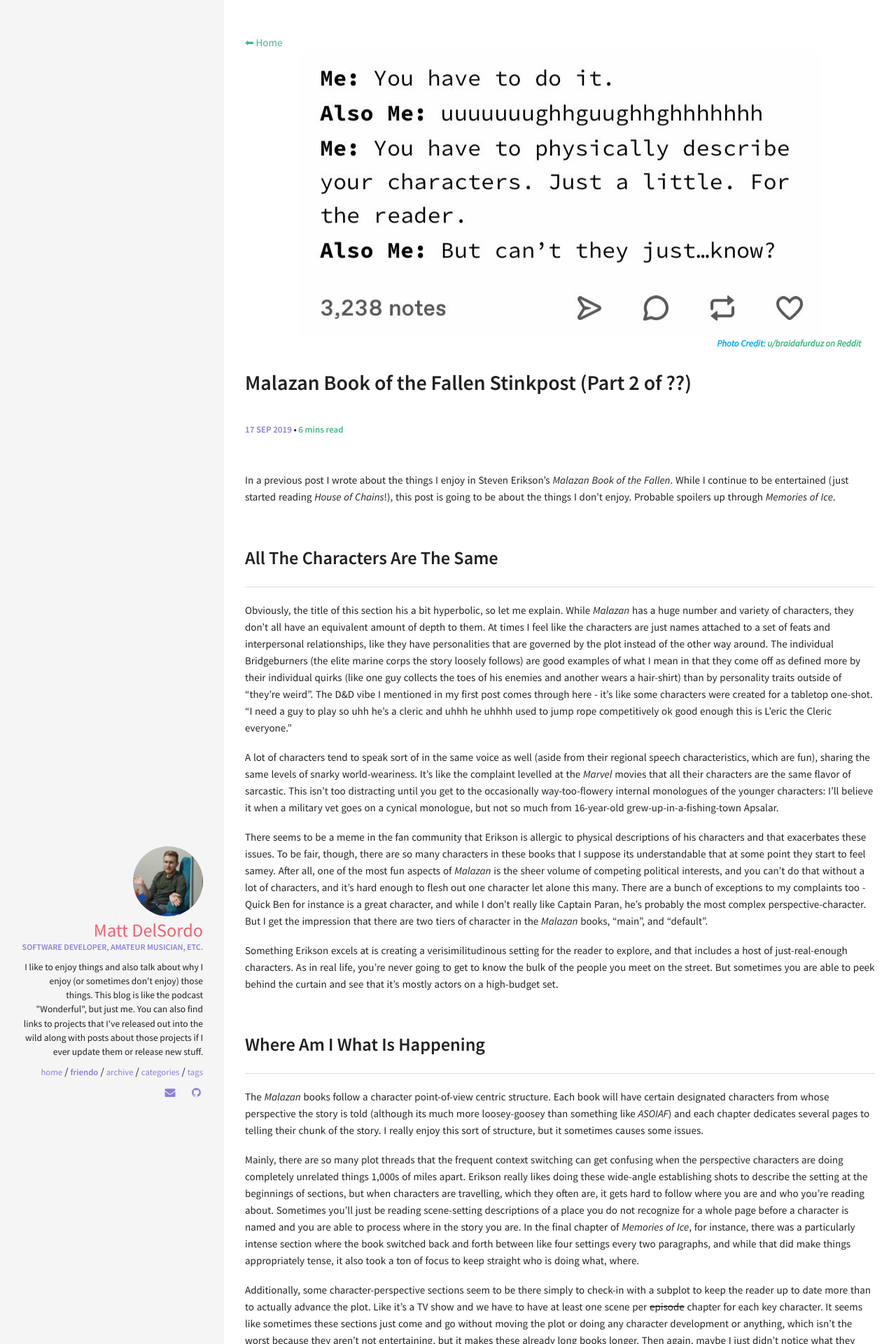
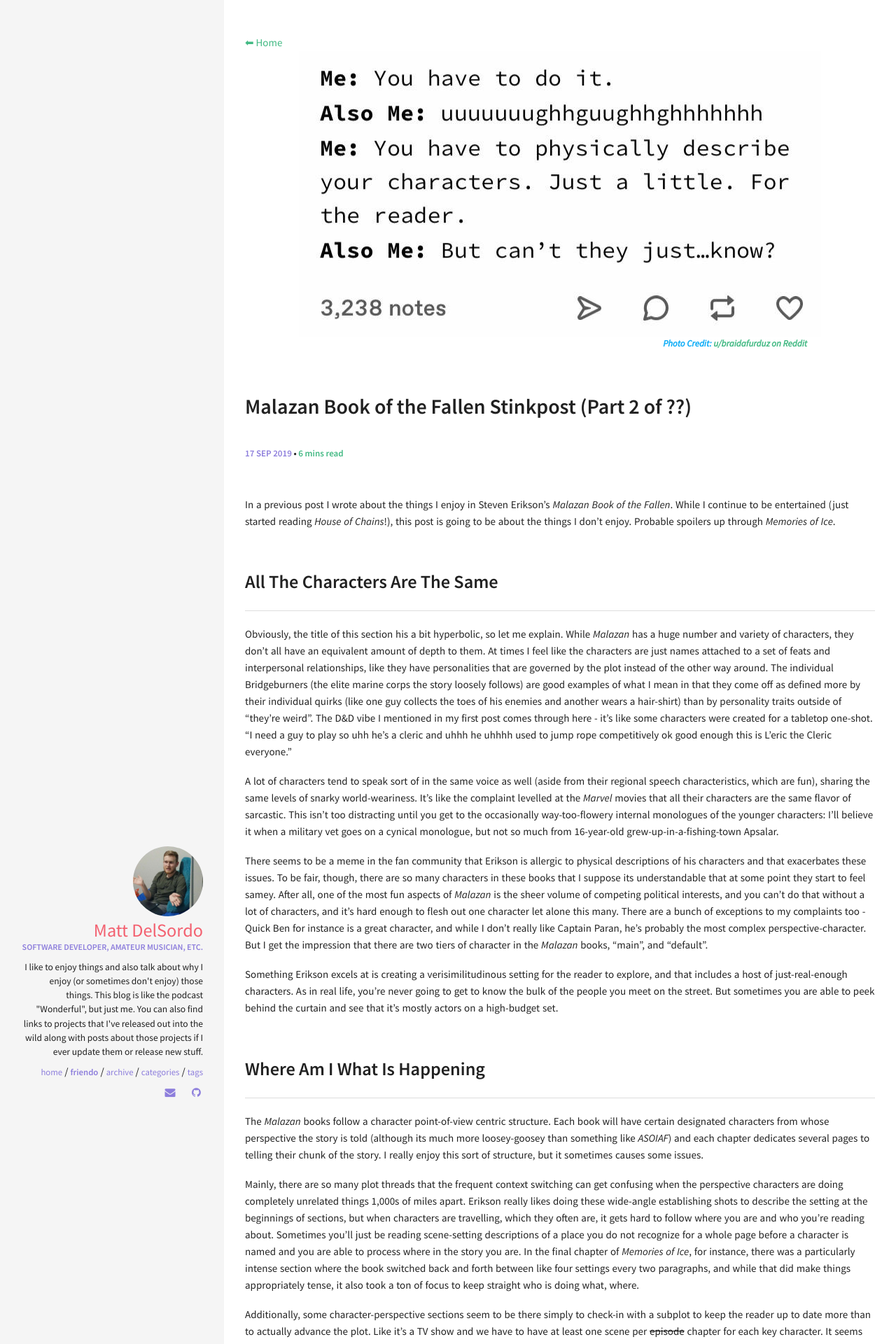
Before and after one commit to mattdelsordo/mattdelsordo.github.io, a Jekyll site: the page built from _posts/2019-09-17-malazan2.md, in a window 1280 px wide. Shown: the top 1920 px of the page at 70% size. Built offline with Jekyll 4.4.1, drawn with Linux system fonts in a browser that asks for light colours.

Commit message:
fix feature image captions being too far right

```diff
--- a/_layouts/post.html
+++ b/_layouts/post.html
@@ -2,23 +2,21 @@
 layout: default
 ---
 
-<a href= "{{ site.url }}/" >
+<a href="{{ site.url }}/">
   &#x2B05; Home
 </a>
 {% if page.image.feature %}
-<div class="post-image-feature">
-  <img class="feature-image" src=
-  {% if page.image.feature contains 'https' or page.image.feature contains 'http' %}
-  "{{ page.image.feature }}"
-  {% else %}
-  "{{ site.url }}/img/{{ page.image.feature }}"
-  {% endif %}
-  alt="{{ page.title | escape }} feature image">
+<div class="centering-container">
+  <div class="post-image-feature">
+    <img
+      src={% if page.image.feature contains 'https' or page.image.feature contains 'http' %} "{{ page.image.feature }}"
+      {% else %} "{{ site.url }}/img/{{ page.image.feature }}" {% endif %} alt="{{ page.title | escape }} feature image">
 
-  {% if page.image.credit %}
-  <span class="image-credit">Photo Credit: <a href="{{ page.image.creditlink }}">{{ page.image.credit }}</a></span>
-  {% endif %}
-</div><!-- /.image-wrap -->
+    {% if page.image.credit %}
+    <span>Photo Credit: <a href="{{ page.image.creditlink }}">{{ page.image.credit }}</a></span>
+    {% endif %}
+  </div>
+</div>
 {% endif %}
 
 
@@ -44,19 +42,24 @@
   <h6>Share on: </h6>
   <ul>
     <li>
-      <a href="https://twitter.com/intent/tweet?text={{ site.url }}{{ page.url }}" class="twitter btn" title="Share on Twitter"><i class="fa fa-twitter"></i><span> Twitter</span></a>
+      <a href="https://twitter.com/intent/tweet?text={{ site.url }}{{ page.url }}" class="twitter btn"
+        title="Share on Twitter"><i class="fa fa-twitter"></i><span> Twitter</span></a>
     </li>
     <li>
-      <a href="https://www.facebook.com/sharer/sharer.php?u={{ site.url }}{{ page.url }}" class="facebook btn" title="Share on Facebook"><i class="fa fa-facebook"></i><span> Facebook</span></a>
+      <a href="https://www.facebook.com/sharer/sharer.php?u={{ site.url }}{{ page.url }}" class="facebook btn"
+        title="Share on Facebook"><i class="fa fa-facebook"></i><span> Facebook</span></a>
     </li>
     <li>
-      <a href="https://plus.google.com/share?url={{ site.url }}{{ page.url }}" class="google-plus btn" title="Share on Google Plus"><i class="fa fa-google-plus"></i><span> Google+</span></a>
+      <a href="https://plus.google.com/share?url={{ site.url }}{{ page.url }}" class="google-plus btn"
+        title="Share on Google Plus"><i class="fa fa-google-plus"></i><span> Google+</span></a>
     </li>
     <li>
-      <a href="https://news.ycombinator.com/submitlink?u={{ site.url }}{{ page.url }}" class="hacker-news btn" title="Share on Hacker News"><i class="fa fa-hacker-news"></i><span> Hacker News</span></a>
+      <a href="https://news.ycombinator.com/submitlink?u={{ site.url }}{{ page.url }}" class="hacker-news btn"
+        title="Share on Hacker News"><i class="fa fa-hacker-news"></i><span> Hacker News</span></a>
     </li>
     <li>
-      <a href="https://www.reddit.com/submit?url={{ site.url }}{{ page.url }}" class="reddit btn" title="Share on Reddit"><i class="fa fa-reddit"></i><span> Reddit</span></a>
+      <a href="https://www.reddit.com/submit?url={{ site.url }}{{ page.url }}" class="reddit btn"
+        title="Share on Reddit"><i class="fa fa-reddit"></i><span> Reddit</span></a>
     </li>
   </ul>
 </div><!-- end share-buttons -->
--- a/_layouts/post_listing.html
+++ b/_layouts/post_listing.html
@@ -35,7 +35,7 @@
 
     </header>
 
-    <div class="flex-container">
+    <div class="flex-row-container">
       {% if post.image.feature %}
       <div class="post-image-feature flex-image">
         <img src=
--- a/_sass/pages/_layout.scss
+++ b/_sass/pages/_layout.scss
@@ -98,12 +98,12 @@
   }
 }
 
-.flex-container {
+.flex-row-container {
   display: flex;
   flex-direction: row;
 }
 
-.flex-image{
+.flex-image {
   flex: 1;
 }
 
@@ -115,3 +115,8 @@
     margin-top: 0;
   }
 }
+
+.centering-container {
+  display: flex;
+  justify-content: center;
+}
--- a/_sass/pages/_post.scss
+++ b/_sass/pages/_post.scss
@@ -17,15 +17,6 @@
     position: initial;
     top: 0;
   }
-}
-
-.image-credit {
-  float: right;
-  font-weight: bold;
-  font-style: italic;
-  color: $info;
-  font-size: 13px;
-  padding-right: 20px;
 }
 
 // Post Section
@@ -147,11 +138,25 @@
     vertical-align: middle;
   }
 }
+
 .post-image-feature {
+  display: inline-flex;
+  flex-direction: column;
+  align-items: flex-end;
   margin-bottom: 40px;
-  .feature-image {
+
+  img {
     max-width: 100%;
     max-height: 500px;
+  }
+
+  span {
+    align-self: right;
+    font-weight: bold;
+    font-style: italic;
+    color: $info;
+    font-size: 13px;
+    padding-right: 20px;
   }
 }
 
```
